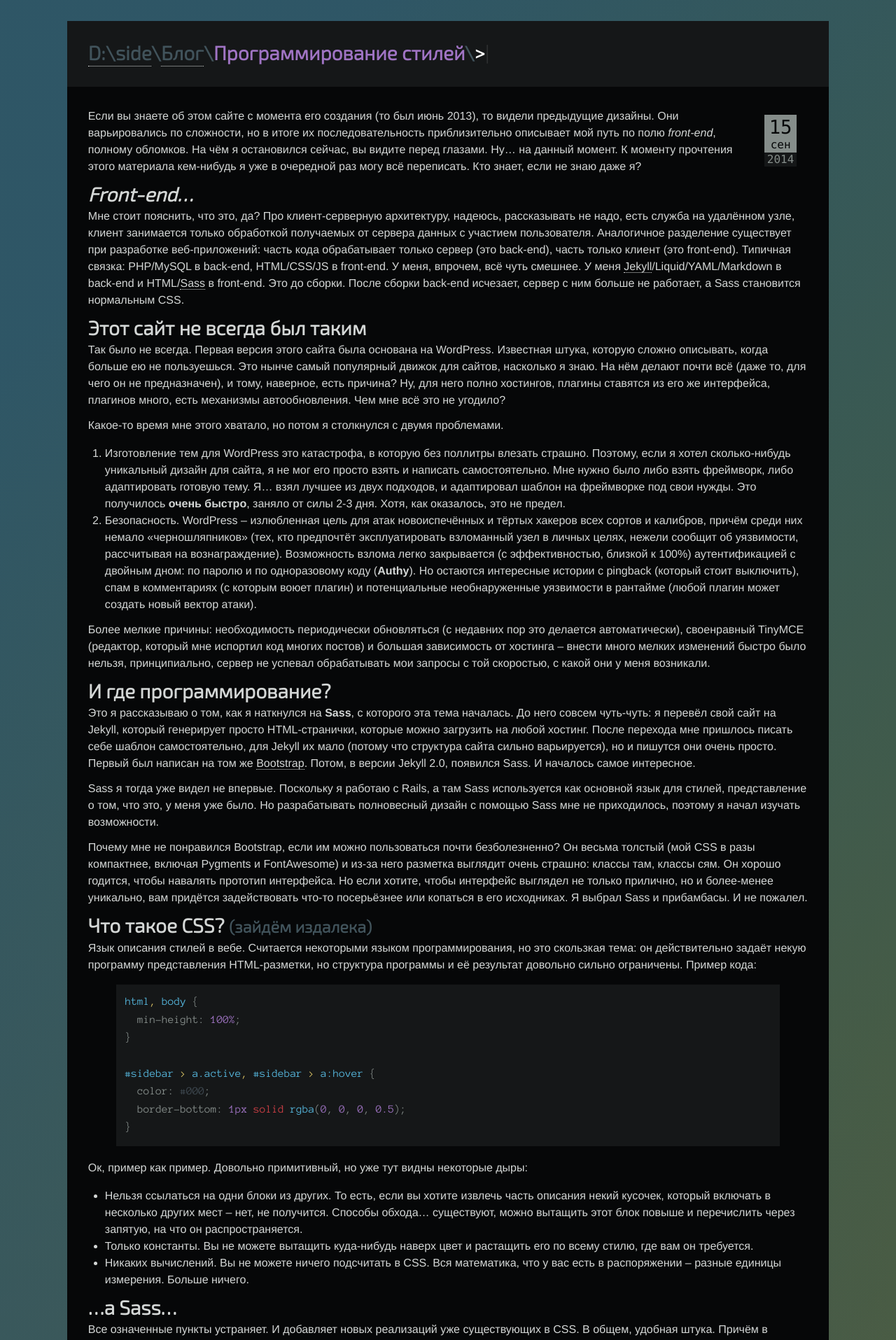
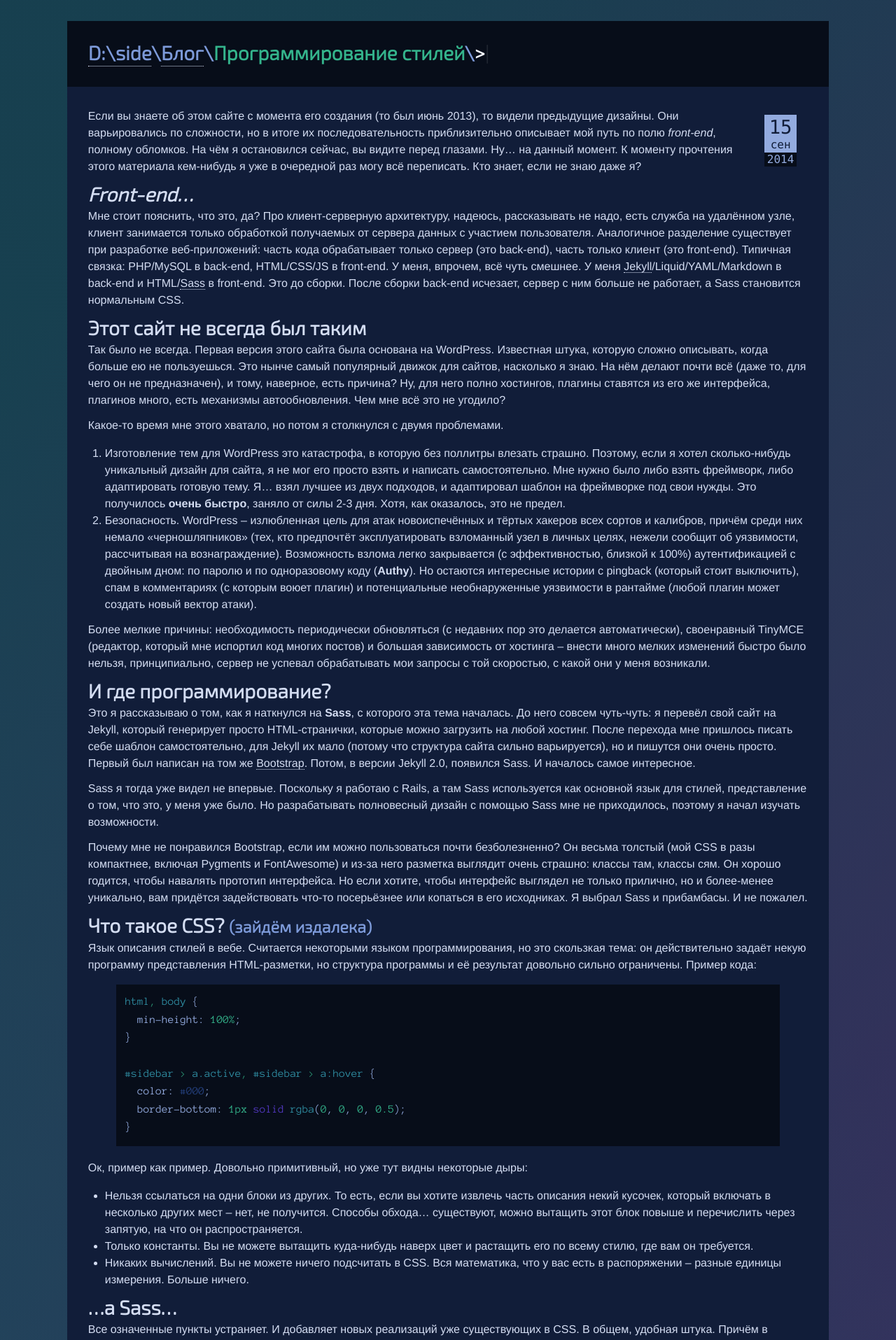
Before and after one commit to D-side/d-side.github.io, a Jekyll site: the page built from _posts/2014-09-16-adaptive-colors.md, in a window 1280 px wide. Shown: the top 1915 px of the page at 70% size. Built offline with Jekyll 4.4.1, drawn with Linux system fonts in a browser that asks for light colours; comment, search, counter and statistics services are not loaded.

Commit message:
Recolor again!

```diff
--- a/assets/main.sass
+++ b/assets/main.sass
@@ -2,10 +2,10 @@
 ---
 
 // Theme
-$sample: #6C1C8C
+$sample: rgba(33, 58, 113, 0.77)
 
-//@import "themes/near-mixer.sass"
-@import "themes/base16/seti"
+@import "themes/near-mixer.sass"
+//@import "themes/base16/seti"
 // Mix into light theme
 //@import "themes/mix/contrast"
 
```
